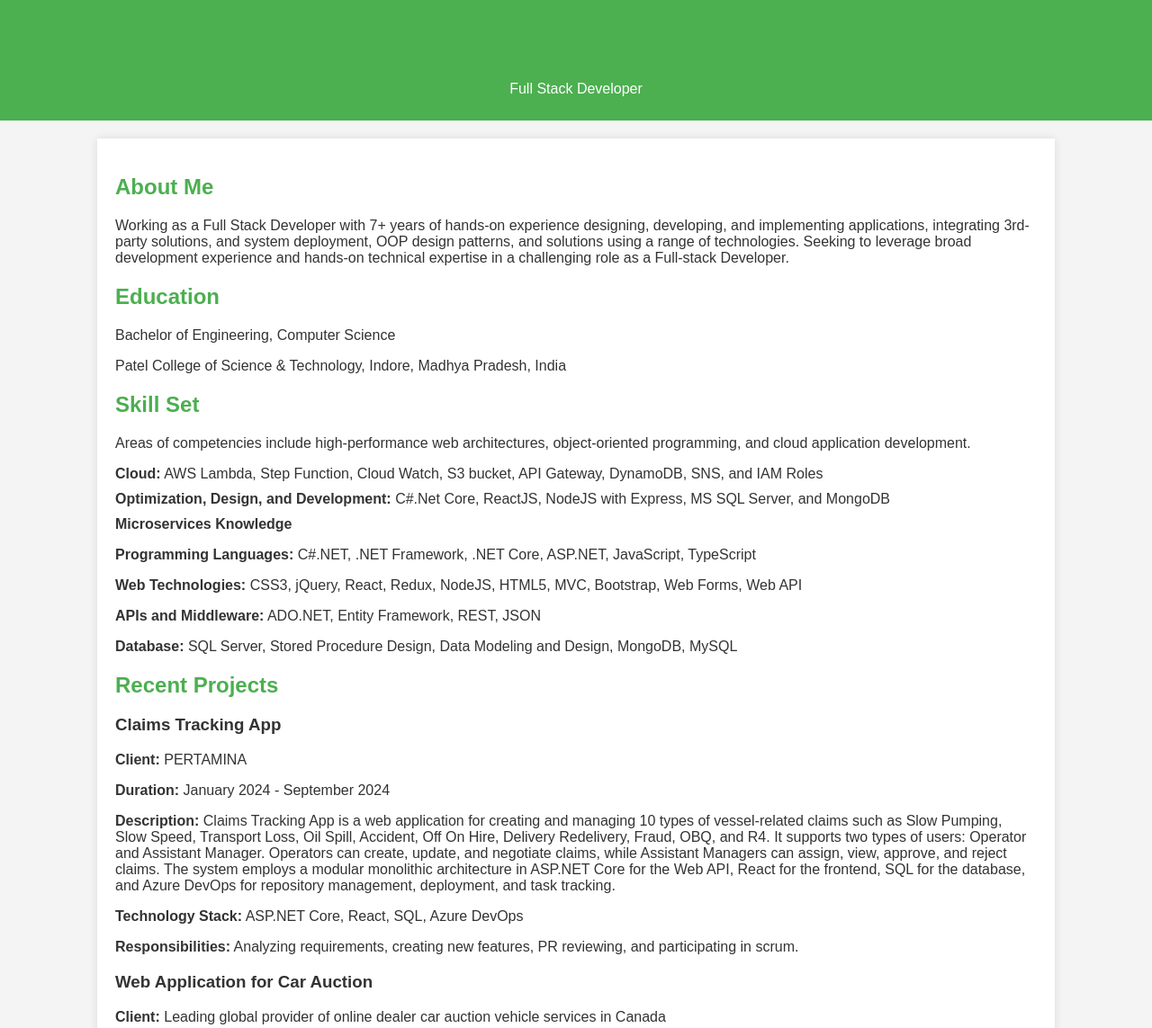
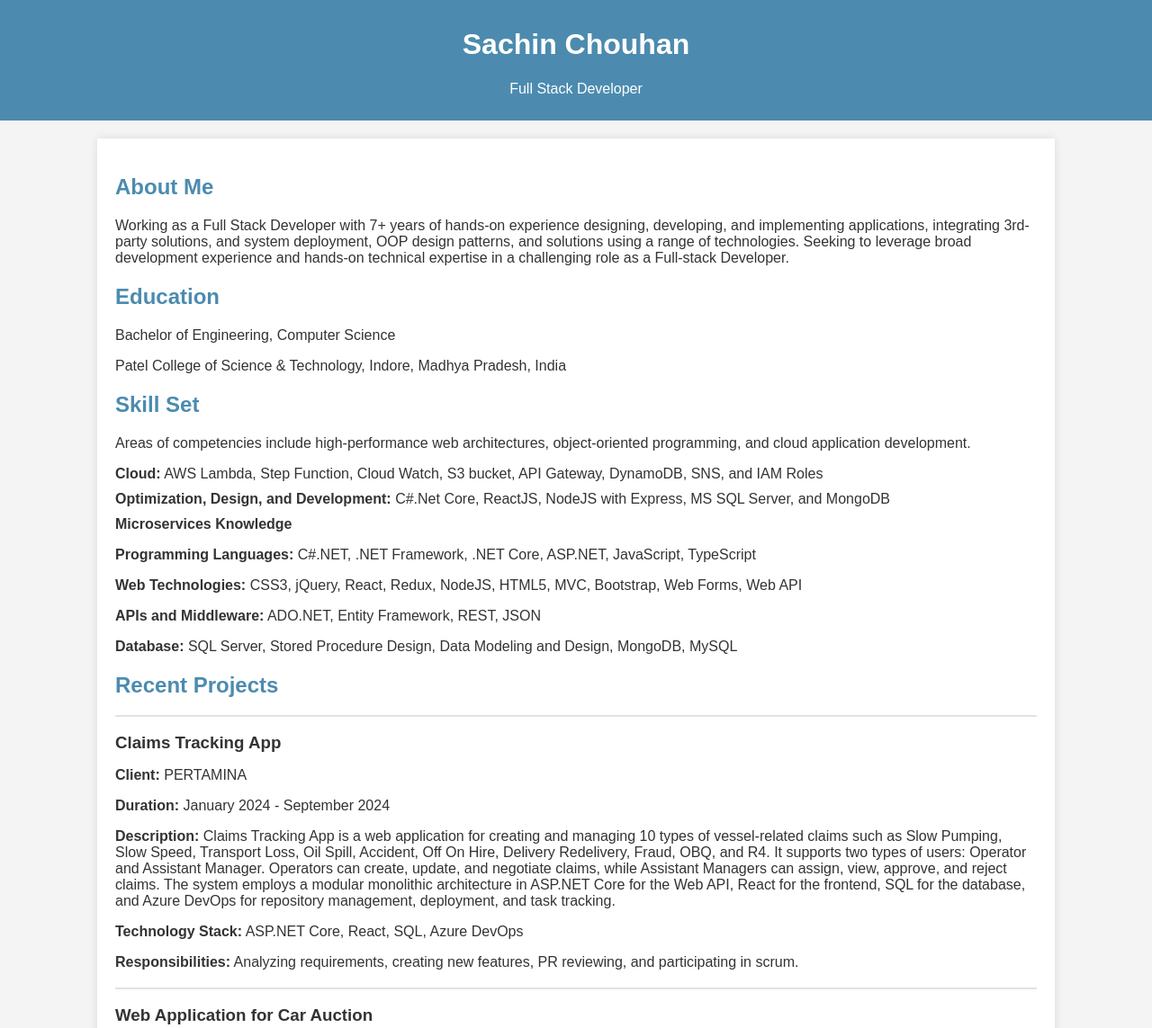
Before and after one commit to Sachin1612/resume, a plain HTML site: page index.html in a window 1280 px wide. Shown: the top 1143 px of the page at 90% size. Drawn offline with Linux system fonts and the light colour scheme.

Commit message:
Update index.html

```diff
--- a/index.html
+++ b/index.html
@@ -5,6 +5,10 @@
     <meta name="viewport" content="width=device-width, initial-scale=1.0">
     <title>Sachin Chouhan - Full Stack Developer</title>
     <style>
+        :root {
+            --theme-color: #4c8baf;
+        }
+
         body {
             font-family: Arial, sans-serif;
             margin: 0;
@@ -13,10 +17,21 @@
             color: #333;
         }
         header {
-            background-color: #4CAF50;
+            background-color: var(--theme-color);
             color: #fff;
             padding: 10px 0;
             text-align: center;
+        }
+        h1 {
+            color: #fff;
+        }
+        h2 {
+            color: var(--theme-color);
+        }
+        h3 {
+            margin-bottom: 3px;
+            border-top: 2px solid #8080803b;
+            padding-top: 18px;
         }
         .container {
             width: 80%;
@@ -25,9 +40,6 @@
             background-color: #fff;
             box-shadow: 0 0 10px rgba(0, 0, 0, 0.1);
             margin-top: 20px;
-        }
-        h1, h2 {
-            color: #4CAF50;
         }
         ul {
             list-style-type: none;
@@ -42,7 +54,7 @@
         footer {
             text-align: center;
             padding: 10px 0;
-            background-color: #4CAF50;
+            background-color: var(--theme-color);
             color: #fff;
             position: fixed;
             width: 100%;
```
